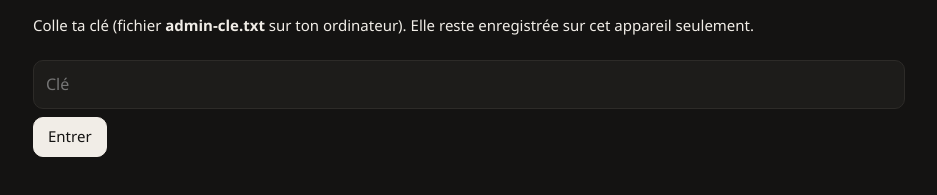
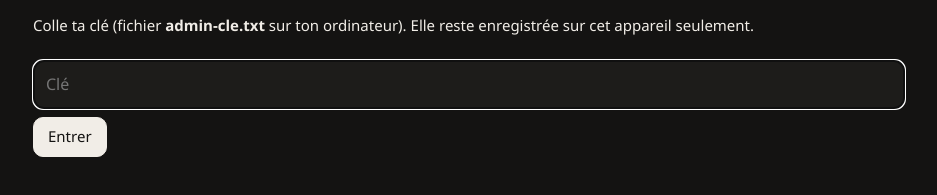
Before and after one commit to azertypib/azertypib.github.io, a plain HTML site: page admin.html in a window 1280 px wide. Shown: the part 71-266 px from the top of the page, without its empty margins (171-1108 px from the left). Drawn offline with Linux system fonts and the light colour scheme.

Commit message:
maj admin.html

```diff
--- a/admin.html
+++ b/admin.html
@@ -2,7 +2,7 @@
 <html lang="fr">
 <head>
 <meta charset="utf-8">
-<meta name="viewport" content="width=device-width,initial-scale=1">
+<meta name="viewport" content="width=device-width, initial-scale=1, maximum-scale=1, user-scalable=no, viewport-fit=cover">
 <meta name="robots" content="noindex,nofollow">
 <meta name="referrer" content="no-referrer">
 <title>EDT · suivi</title>
@@ -10,6 +10,7 @@
 <style>
 :root{--bg:#141312;--panel:#1d1c1a;--ink:#f1ede7;--muted:#9a948c;--line:#2d2b28;--accent:#e0533d;--ok:#2fbf6a}
 *{box-sizing:border-box}
+html{touch-action:manipulation;-webkit-text-size-adjust:100%}
 body{margin:0;background:var(--bg);color:var(--ink);font:15px/1.45 "Segoe UI",system-ui,-apple-system,sans-serif}
 .wrap{max-width:900px;margin:0 auto;padding:20px 14px 60px}
 header{display:flex;align-items:center;gap:12px;margin-bottom:18px}
@@ -54,8 +55,9 @@ const tpLbl = t => !t ? "?" : t.replace(/^S\d/, "").replace("TP", "TP ") || t;
 function askKey(msg){
   $("app").innerHTML = `<header><img src="icon.png" alt=""><div><h1>Suivi de l'appli</h1><p>Page privée</p></div></header>
     <p>Colle ta clé (fichier <b>admin-cle.txt</b> sur ton ordinateur). Elle reste enregistrée sur cet appareil seulement.</p>
-    <input id="k" type="password" autocomplete="off" placeholder="Clé">
+    <input id="k" type="password" autocomplete="off" placeholder="Clé" oninput="if(this.value.trim().length>=32) saveKey()" onkeydown="if(event.key==='Enter') saveKey()">
     <button class="dark" onclick="saveKey()">Entrer</button> ${msg ? `<p class="err">${esc(msg)}</p>` : ""}`;
+  $("k").focus();   // la clé collée suffit : ça s'ouvre tout seul dès qu'elle est complète
 }
 function saveKey(){ const k = $("k").value.trim(); if(!k) return; localStorage.setItem("adm.cle", k); load(); }
 function forget(){ localStorage.removeItem("adm.cle"); askKey(); }
@@ -109,6 +111,8 @@ function show(s){
     <p class="note">Un appareil = un téléphone ou un navigateur. Quelqu'un qui utilise son téléphone et son PC compte pour 2.</p>
     <p style="margin-top:28px"><button onclick="forget()">Oublier la clé sur cet appareil</button></p>`;
 }
+// zoom bloqué comme dans l'appli (pincer, double-tap)
+addEventListener("gesturestart", e=>e.preventDefault());
 load();
 </script>
 </body>
```
